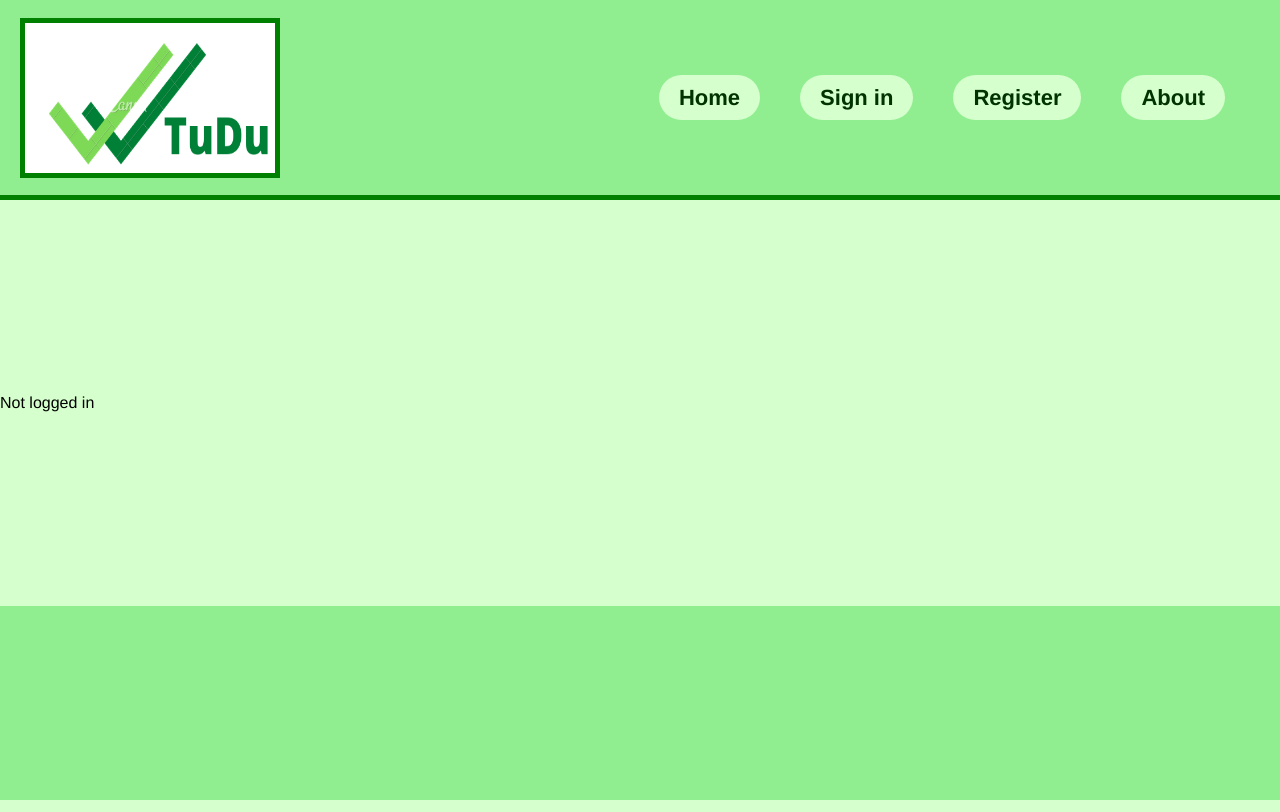
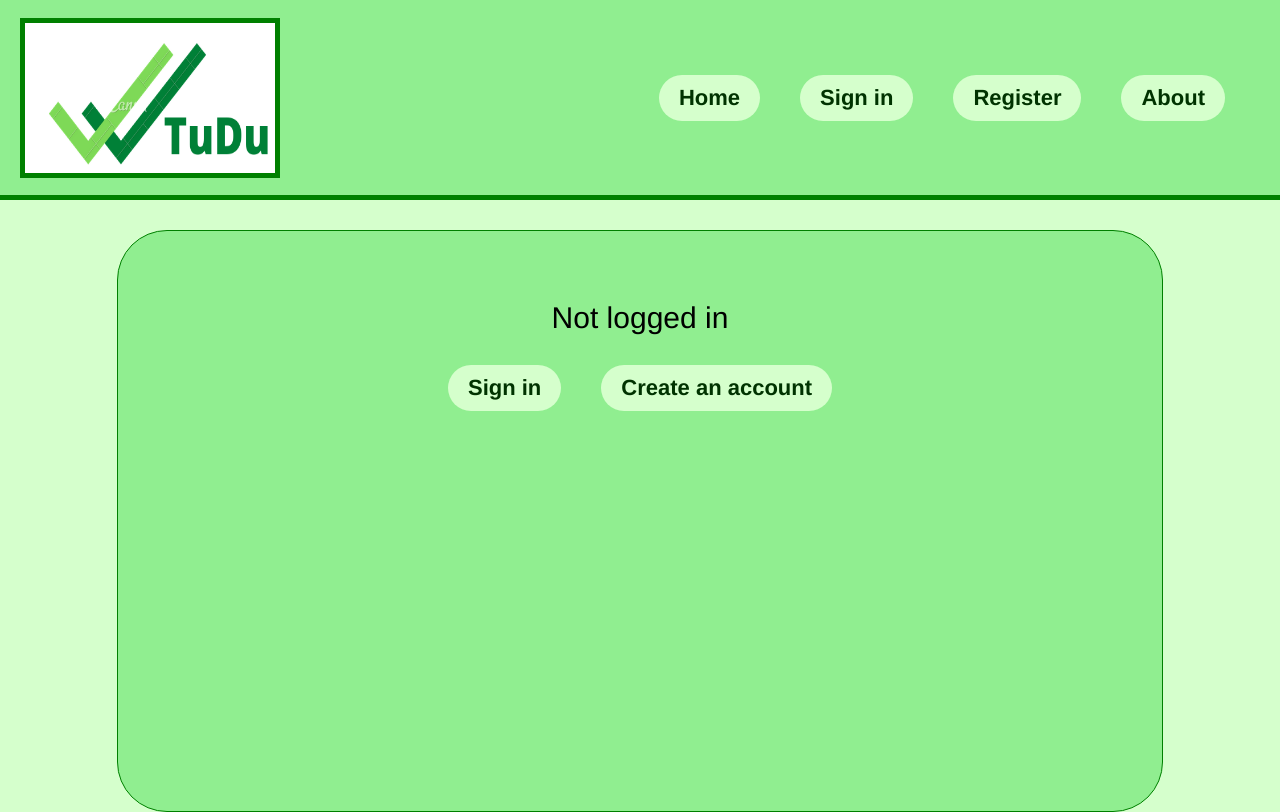
Before and after one commit to lhoogenraad/tudu-application, a React (Create React App) app in the folder frontend/: page / in a window 1280 px wide. Built offline with nearby package versions, Linux system fonts and the light colour scheme.

Commit message:
Have done some styling on homescreen loading, not logged in and error versions

```diff
--- a/frontend/src/index.css
+++ b/frontend/src/index.css
@@ -93,6 +93,7 @@ button:active{
     /*Could condense these margins in future..*/
     margin-left: auto;
     margin-right: auto;
+    margin-top: 3rem;
     background-color: lightgreen;
     border: 1px solid green;
     border-radius: 50px;
@@ -100,15 +101,26 @@ button:active{
     justify-content: center;
   }
 
+  .tasklist.loading{
+    text-align: center;
+    font-size: 3rem;
+    transition: .5s;
+    padding-top: 7rem;
+  }
+
+
   /* Represents the nav buttons */
 
 
   .navul a{
+    display: inline-block;
+    text-align: center;
     background-color: #D5FFCC;
     padding: 1rem 2rem;
     border-radius: 3rem;
     margin-right: 4rem;
     color: #030;
+    width: auto;
   }
 
   .navul a:hover{
--- a/frontend/src/screens/homescreen.js
+++ b/frontend/src/screens/homescreen.js
@@ -33,7 +33,12 @@ function Homescreen(props) {
   return (
     loading ? <div className="tasklist loading">Loading...</div> :
       error ? <div>{error}</div> :
-      !userInfo ? <div>Not logged in</div> :
+      !userInfo ? < div className="tasklist loading">Not logged in
+      <ul className="navul">
+      <Link to="/signin">Sign in</Link>
+      <Link to="/register">Create an account</Link>
+      </ul>
+      </div> :
         <div className="tasklist">
           <ul className="tasksul">
             {
```
